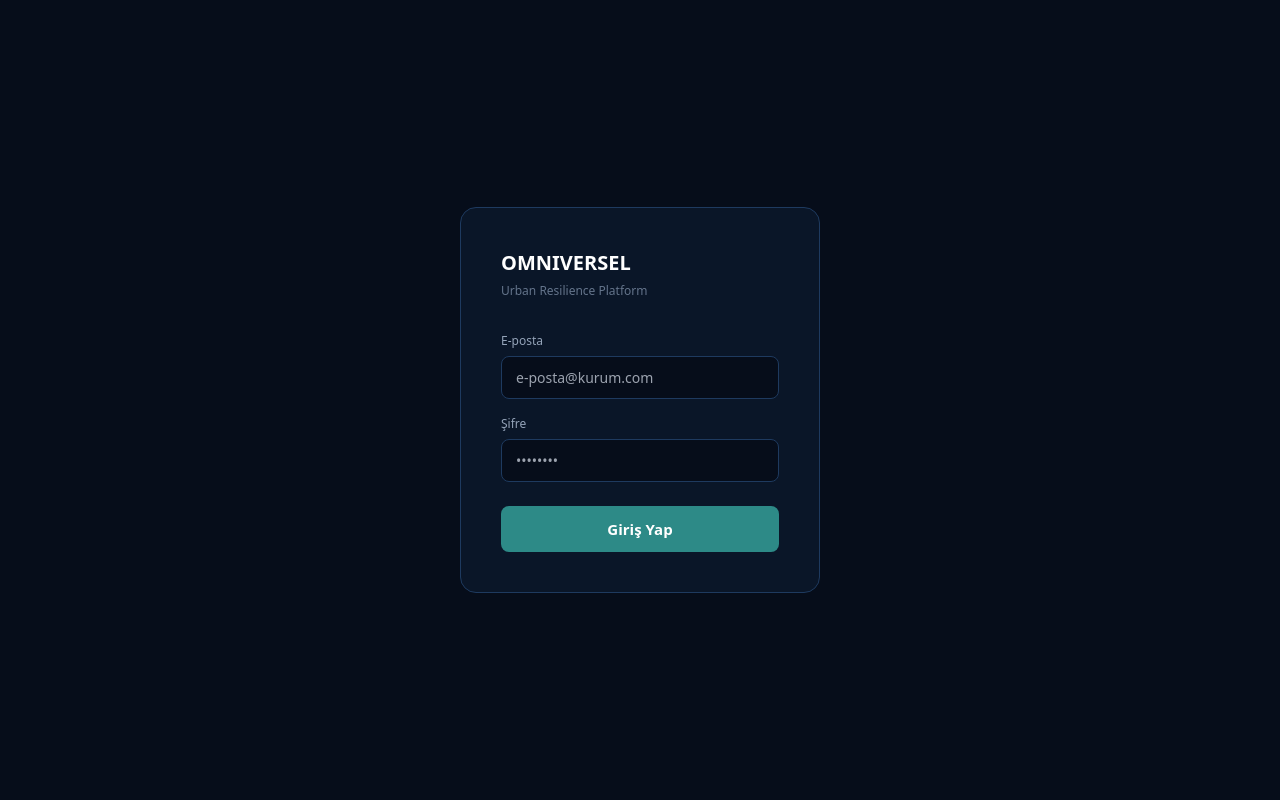
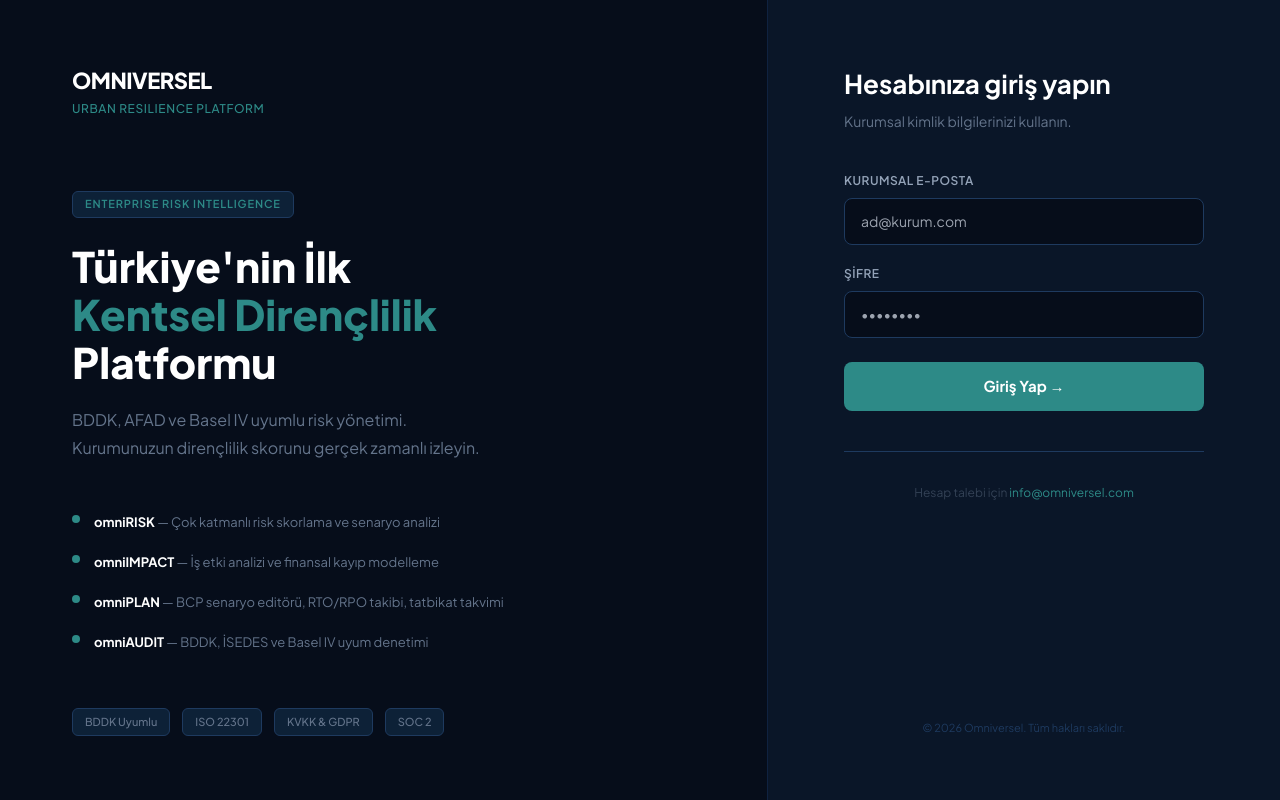
Before and after one commit to resiliagroup/resilia-platform, a Next.js app: page /login in a window 1280 px wide. Built offline with nearby package versions, Linux system fonts and the light colour scheme.

Commit message:
feat: login sayfası enterprise tasarım

```diff
--- a/src/app/login/page.tsx
+++ b/src/app/login/page.tsx
@@ -2,12 +2,24 @@
 
 import { useState } from 'react'
 import { createBrowserClient } from '@supabase/ssr'
+import { Plus_Jakarta_Sans } from 'next/font/google'
+
+const font = Plus_Jakarta_Sans({ subsets: ['latin'], weight: ['400', '500', '600', '700', '800'] })
+
+const FEATURES = [
+  { tag: 'omniRISK', desc: 'Çok katmanlı risk skorlama ve senaryo analizi' },
+  { tag: 'omniIMPACT', desc: 'İş etki analizi ve finansal kayıp modelleme' },
+  { tag: 'omniPLAN', desc: 'BCP senaryo editörü, RTO/RPO takibi, tatbikat takvimi' },
+  { tag: 'omniAUDIT', desc: 'BDDK, İSEDES ve Basel IV uyum denetimi' },
+]
 
 export default function LoginPage() {
   const [email, setEmail] = useState('')
   const [password, setPassword] = useState('')
   const [loading, setLoading] = useState(false)
   const [error, setError] = useState('')
+  const [focusEmail, setFocusEmail] = useState(false)
+  const [focusPwd, setFocusPwd] = useState(false)
 
   async function handleLogin(e: React.FormEvent) {
     e.preventDefault()
@@ -31,42 +43,173 @@ export default function LoginPage() {
   }
 
   return (
-    <div style={{minHeight:'100vh',background:'#060D1A',display:'flex',alignItems:'center',justifyContent:'center'}}>
-      <div style={{background:'#0A1628',border:'1px solid #1E3A5F',borderRadius:16,padding:40,width:360}}>
-        <div style={{color:'#fff',fontWeight:800,fontSize:20,marginBottom:4}}>OMNIVERSEL</div>
-        <div style={{color:'#64748B',fontSize:12,marginBottom:32}}>Urban Resilience Platform</div>
-        <form onSubmit={handleLogin}>
-          <div style={{marginBottom:16}}>
-            <label style={{color:'#94A3B8',fontSize:12,display:'block',marginBottom:6}}>E-posta</label>
+    <div className={font.className} style={{ minHeight: '100vh', display: 'flex', background: '#060D1A' }}>
+      <style>{`
+        *,*::before,*::after{box-sizing:border-box;margin:0;padding:0}
+        ::placeholder{color:#334155}
+        @media(max-width:768px){.login-left{display:none!important}.login-right{width:100%!important;padding:40px 24px!important}}
+      `}</style>
+
+      {/* Left panel — 60% */}
+      <div className="login-left" style={{
+        width: '60%', padding: '64px 72px', display: 'flex', flexDirection: 'column',
+        justifyContent: 'space-between', borderRight: '1px solid #0F2240',
+      }}>
+        <div>
+          {/* Logo */}
+          <div style={{ marginBottom: 72 }}>
+            <div style={{ fontSize: 22, fontWeight: 800, color: '#FFFFFF', letterSpacing: '-0.5px' }}>
+              OMNIVERSEL
+            </div>
+            <div style={{ fontSize: 12, color: '#2D8A87', marginTop: 3, fontWeight: 500, letterSpacing: '0.05em' }}>
+              URBAN RESILIENCE PLATFORM
+            </div>
+          </div>
+
+          {/* Headline */}
+          <div style={{ maxWidth: 480 }}>
+            <div style={{
+              display: 'inline-block', background: '#0D2137', border: '1px solid #1E3A5F',
+              borderRadius: 6, padding: '4px 12px', fontSize: 11, color: '#2D8A87',
+              fontWeight: 600, letterSpacing: '0.08em', textTransform: 'uppercase', marginBottom: 24,
+            }}>
+              Enterprise Risk Intelligence
+            </div>
+            <h1 style={{ fontSize: 42, fontWeight: 800, color: '#FFFFFF', lineHeight: 1.15, marginBottom: 20 }}>
+              Türkiye&apos;nin İlk<br />
+              <span style={{ color: '#2D8A87' }}>Kentsel Dirençlilik</span><br />
+              Platformu
+            </h1>
+            <p style={{ fontSize: 16, color: '#64748B', lineHeight: 1.7, marginBottom: 48 }}>
+              BDDK, AFAD ve Basel IV uyumlu risk yönetimi.<br />
+              Kurumunuzun dirençlilik skorunu gerçek zamanlı izleyin.
+            </p>
+          </div>
+
+          {/* Feature list */}
+          <div style={{ display: 'flex', flexDirection: 'column', gap: 16 }}>
+            {FEATURES.map(f => (
+              <div key={f.tag} style={{ display: 'flex', alignItems: 'flex-start', gap: 14 }}>
+                <div style={{
+                  minWidth: 8, height: 8, borderRadius: '50%', background: '#2D8A87',
+                  marginTop: 6,
+                }} />
+                <div>
+                  <span style={{ fontSize: 13, fontWeight: 700, color: '#FFFFFF' }}>{f.tag}</span>
+                  <span style={{ fontSize: 13, color: '#64748B' }}> — {f.desc}</span>
+                </div>
+              </div>
+            ))}
+          </div>
+        </div>
+
+        {/* Bottom badges */}
+        <div style={{ display: 'flex', gap: 12, flexWrap: 'wrap', marginTop: 48 }}>
+          {['BDDK Uyumlu', 'ISO 22301', 'KVKK & GDPR', 'SOC 2'].map(b => (
+            <div key={b} style={{
+              background: '#0D2137', border: '1px solid #1E3A5F',
+              borderRadius: 6, padding: '5px 12px', fontSize: 11,
+              color: '#64748B', fontWeight: 500,
+            }}>{b}</div>
+          ))}
+        </div>
+      </div>
+
+      {/* Right panel — 40% */}
+      <div className="login-right" style={{
+        width: '40%', padding: '64px 56px', display: 'flex', flexDirection: 'column',
+        justifyContent: 'center', background: '#0A1628',
+      }}>
+        <div style={{ maxWidth: 360, width: '100%', margin: '0 auto' }}>
+
+          <h2 style={{ fontSize: 26, fontWeight: 700, color: '#FFFFFF', marginBottom: 8 }}>
+            Hesabınıza giriş yapın
+          </h2>
+          <p style={{ fontSize: 14, color: '#64748B', marginBottom: 40 }}>
+            Kurumsal kimlik bilgilerinizi kullanın.
+          </p>
+
+          <form onSubmit={handleLogin} style={{ display: 'flex', flexDirection: 'column', gap: 20 }}>
+            <div>
+              <label style={{ fontSize: 12, fontWeight: 600, color: '#94A3B8', display: 'block', marginBottom: 8, letterSpacing: '0.04em' }}>
+                KURUMSAL E-POSTA
+              </label>
               <input
                 type="email"
                 value={email}
                 onChange={e => setEmail(e.target.value)}
-              placeholder="e-posta@kurum.com"
+                onFocus={() => setFocusEmail(true)}
+                onBlur={() => setFocusEmail(false)}
+                placeholder="ad@kurum.com"
                 required
-              style={{width:'100%',background:'#060D1A',border:'1px solid #1E3A5F',borderRadius:8,padding:'10px 14px',color:'#fff',fontSize:14,outline:'none',boxSizing:'border-box'}}
+                style={{
+                  width: '100%', background: '#060D1A',
+                  border: `1px solid ${focusEmail ? '#2D8A87' : '#1E3A5F'}`,
+                  borderRadius: 8, padding: '12px 16px', color: '#FFFFFF',
+                  fontSize: 14, outline: 'none', transition: 'border-color .15s',
+                }}
               />
             </div>
-          <div style={{marginBottom:24}}>
-            <label style={{color:'#94A3B8',fontSize:12,display:'block',marginBottom:6}}>Şifre</label>
+
+            <div>
+              <label style={{ fontSize: 12, fontWeight: 600, color: '#94A3B8', display: 'block', marginBottom: 8, letterSpacing: '0.04em' }}>
+                ŞİFRE
+              </label>
               <input
                 type="password"
                 value={password}
                 onChange={e => setPassword(e.target.value)}
+                onFocus={() => setFocusPwd(true)}
+                onBlur={() => setFocusPwd(false)}
                 placeholder="••••••••"
                 required
-              style={{width:'100%',background:'#060D1A',border:'1px solid #1E3A5F',borderRadius:8,padding:'10px 14px',color:'#fff',fontSize:14,outline:'none',boxSizing:'border-box'}}
+                style={{
+                  width: '100%', background: '#060D1A',
+                  border: `1px solid ${focusPwd ? '#2D8A87' : '#1E3A5F'}`,
+                  borderRadius: 8, padding: '12px 16px', color: '#FFFFFF',
+                  fontSize: 14, outline: 'none', transition: 'border-color .15s',
+                }}
               />
             </div>
-          {error && <div style={{color:'#EF4444',fontSize:13,marginBottom:16}}>{error}</div>}
+
+            {error && (
+              <div style={{
+                background: '#1A0A0A', border: '1px solid #3F1515',
+                borderRadius: 8, padding: '10px 14px',
+                color: '#EF4444', fontSize: 13,
+              }}>
+                {error}
+              </div>
+            )}
+
             <button
               type="submit"
               disabled={loading}
-            style={{width:'100%',background:'#2D8A87',border:'none',borderRadius:8,padding:'12px',color:'#fff',fontSize:15,fontWeight:600,cursor:'pointer'}}
+              style={{
+                width: '100%', background: loading ? '#1E6663' : '#2D8A87',
+                border: 'none', borderRadius: 8, padding: '13px',
+                color: '#FFFFFF', fontSize: 15, fontWeight: 700,
+                cursor: loading ? 'not-allowed' : 'pointer',
+                transition: 'background .15s', marginTop: 4,
+              }}
             >
-            {loading ? 'Giriş yapılıyor...' : 'Giriş Yap'}
+              {loading ? 'Giriş yapılıyor...' : 'Giriş Yap →'}
             </button>
           </form>
+
+          <div style={{ marginTop: 40, paddingTop: 32, borderTop: '1px solid #1E3A5F' }}>
+            <p style={{ fontSize: 12, color: '#334155', textAlign: 'center' }}>
+              Hesap talebi için{' '}
+              <a href="mailto:info@omniversel.com" style={{ color: '#2D8A87', textDecoration: 'none' }}>
+                info@omniversel.com
+              </a>
+            </p>
+          </div>
+        </div>
+
+        <p style={{ fontSize: 11, color: '#1E3A5F', textAlign: 'center', marginTop: 'auto', paddingTop: 48 }}>
+          © 2026 Omniversel. Tüm hakları saklıdır.
+        </p>
       </div>
     </div>
   )
--- a/src/middleware.ts
+++ b/src/middleware.ts
@@ -22,7 +22,7 @@ export async function middleware(request: NextRequest) {
         getAll() {
           return request.cookies.getAll()
         },
-        setAll(cookiesToSet) {
+        setAll(cookiesToSet: { name: string; value: string; options?: Record<string, unknown> }[]) {
           cookiesToSet.forEach(({ name, value, options }) => {
             request.cookies.set(name, value)
             response = NextResponse.next({
```
Also changed, not shown: 1 other file (tests, documents, lock files or other folders). Lines whose indentation alone changed are shown as unchanged.
